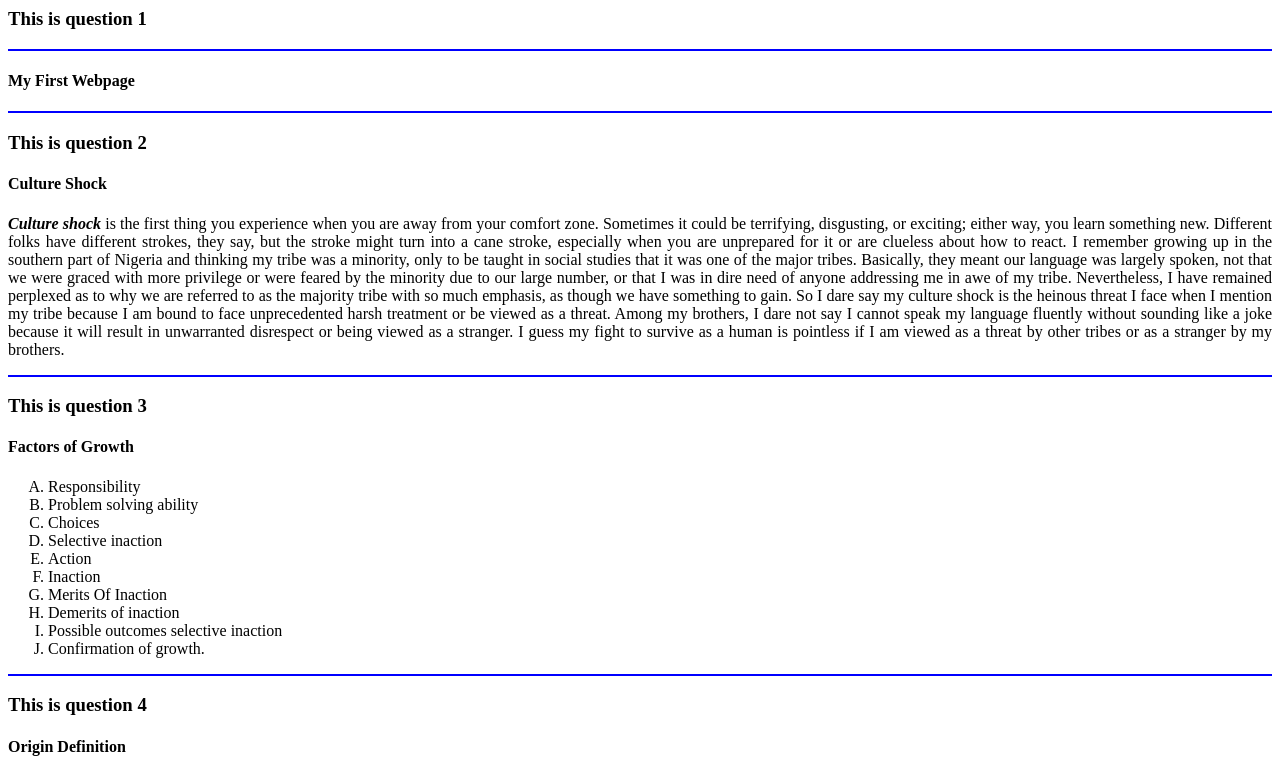
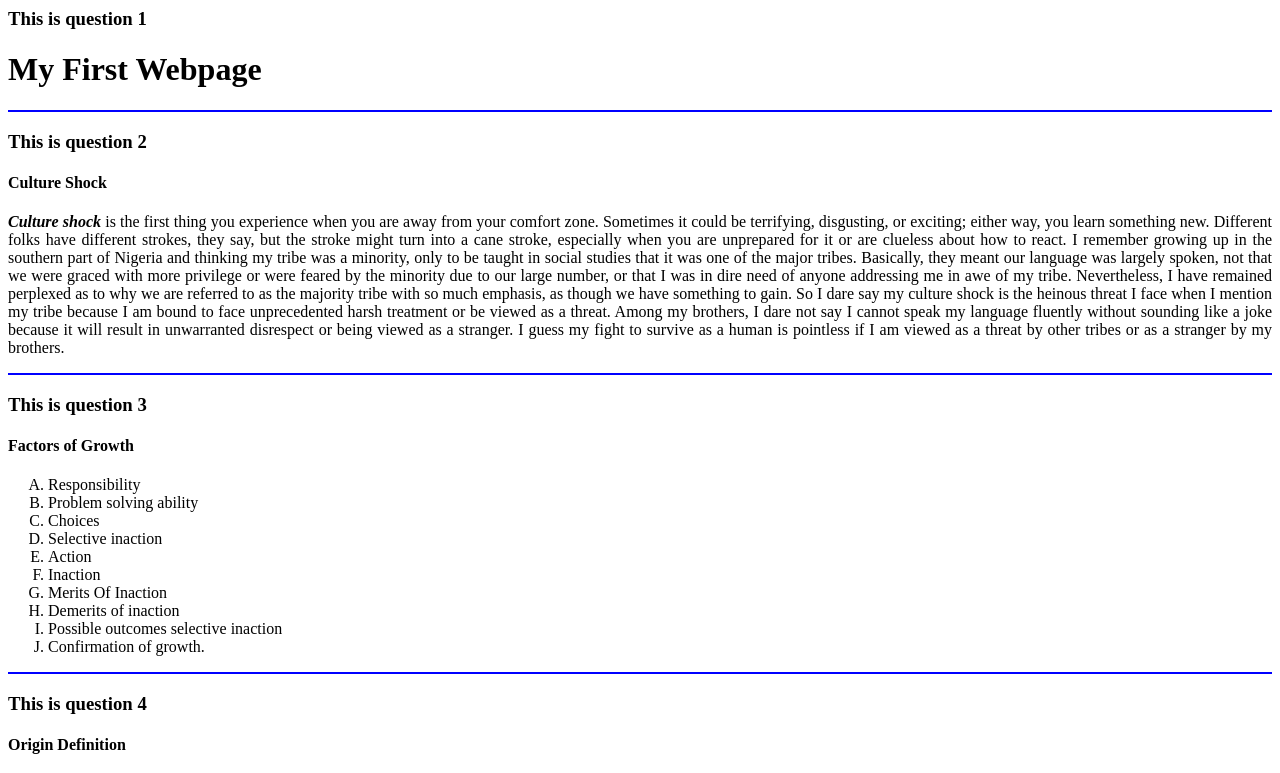
Before and after one commit to Maychij/MYFIRSTWEBPAGE, a plain HTML site: page index.html in a window 1280 px wide. Shown: the top 773 px of the page. Drawn offline with Linux system fonts and the light colour scheme.

Commit message:
sixth commit

```diff
--- a/index.html
+++ b/index.html
@@ -8,8 +8,7 @@
 <body>
     <p>
       <h3>This is question 1</h3>
-        <hr color="blue" size="2">
-        <h4>My First Webpage</h4>
+        <h1>My First Webpage</h1>
     </p>
     <hr color="blue" size="2">
     <p>
```
